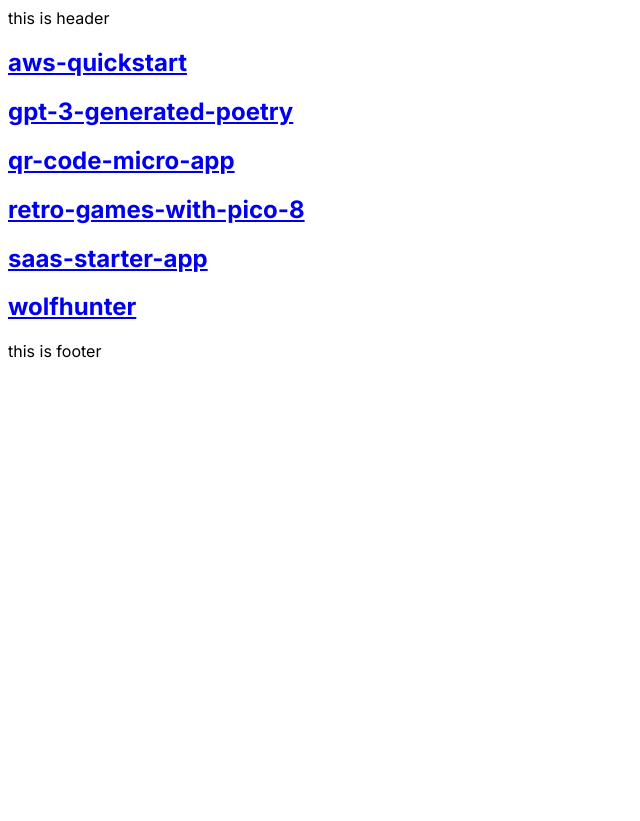
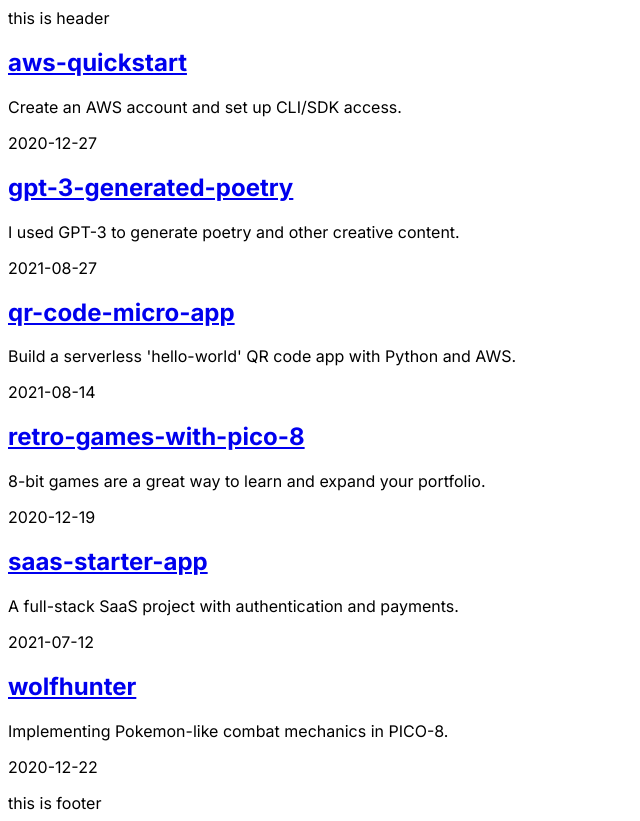
Before and after one commit to ZihxS/next-blog-static, a Next.js app: page / in a window 1280 px wide. Shown: the whole page, without its empty margins (0-640 px from the left). Before the commit the page ends 800 px from the top, so only its background shows below. Built offline with nearby package versions, Linux system fonts and the light colour scheme.

Commit message:
apply matter and markdown to jsx

```diff
--- a/src/app/[slug]/page.tsx
+++ b/src/app/[slug]/page.tsx
@@ -1,23 +1,24 @@
 import fs from 'fs'
+import matter from 'gray-matter'
+import Markdown from 'markdown-to-jsx'
 
 const getContent = (slug: string) => {
     const file = `posts/${slug}.md`
     const content = fs.readFileSync(file, "utf8")
+    const matterResult = matter(content)
 
-    return content
+    return matterResult
 }
 
 const Post = (props: any) => {
     const { slug } = props.params
-    const content = getContent(slug)
+    const post = getContent(slug)
 
     return (
-        <div>
-            <h2>this is post with slug: {slug}</h2>
-            <div>
-                {content}
-            </div>
-        </div>
+        <>
+            <h1>{post.data.title}</h1>
+            <Markdown>{post.content}</Markdown>
+        </>
     )
 }
 
--- a/src/app/page.tsx
+++ b/src/app/page.tsx
@@ -1,32 +1,42 @@
+import { PostMetadata } from '@/models/PostMetadata'
 import fs from 'fs'
+import matter from 'gray-matter'
 import Link from 'next/link'
 
-const getPostMetadata = () => {
+const getPostMetadata = (): PostMetadata[] => {
   const files = fs.readdirSync("posts/")
   const markdownPosts = files.filter((file) => file.endsWith(".md"))
-  const slugs = markdownPosts.map((file) => file.replace(".md", ""))
 
-  return slugs
+  const posts = markdownPosts.map((file) => {
+    const fileContents = fs.readFileSync(`posts/${file}`, 'utf-8')
+    const matterResult = matter(fileContents)
+
+    return {
+      title: matterResult.data.title,
+      subtitle: matterResult.data.subtitle,
+      date: matterResult.data.date,
+      slug: file.replace(".md", "")
+    }
+  })
+
+  return posts
 }
 
 const Home = () => {
   const postMetadata = getPostMetadata()
-  const postPreviews = postMetadata.map((slug) => {
-      return (
-        <Link href={`/${slug}`}>
-          <div>
-            <h2>{slug}</h2>
-          </div>
+  const postPreviews = postMetadata.map((post) => {
+    return (
+      <div>
+        <Link href={`/${post.slug}`}>
+          <h2>{post.slug}</h2>
         </Link>
-      )
+        <p>{post.subtitle}</p>
+        <p>{post.date}</p>
+      </div>
+    )
   })
 
-  return (
-    <>
-      {postPreviews}
-    </>
-  )
+  return <div>{postPreviews}</div>
 }
 
-
 export default Home
```
